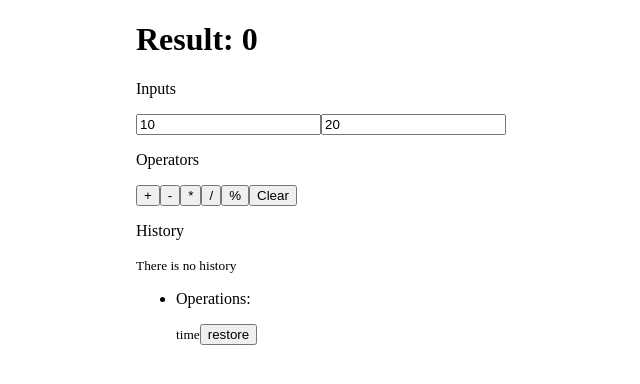
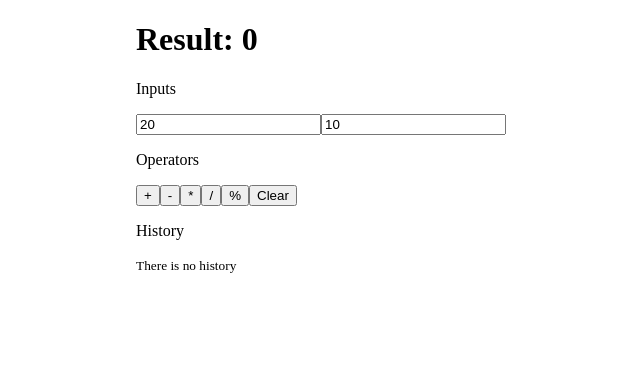
Before and after one commit to alaminsheikh01/JavaScript, a React (Create React App) app in the folder Basic React/data-demo/: page / in a window 1280 px wide. Shown: the top 384 px of the page, without its empty margins (188-828 px from the left). Built offline with nearby package versions, Linux system fonts and the light colour scheme.

Commit message:
bug fixed and complete the project

```diff
--- a/Basic React/data-demo/src/App.js
+++ b/Basic React/data-demo/src/App.js
@@ -1,4 +1,4 @@
-import { useState } from "react";
+import { useEffect, useState } from "react";
 
 function* generateId() {
   let id = 1;
@@ -7,18 +7,22 @@ function* generateId() {
   }
 }
 const genId = generateId();
-console.log(genId.next().value);
-console.log(genId.next().value);
-console.log(genId.next().value);
 
 const initialInputState = {
-  a: 10,
-  b: 20,
+  a: 20,
+  b: 10,
 };
 
 const App = () => {
   const [inputState, setInputState] = useState({ ...initialInputState });
   const [result, setResult] = useState(0);
+  const [histories, setHistories] = useState([]);
+  const [restoredHistory, setRestoredHistory] = useState(null);
+  // useEffect(() => {
+  //   if (restoredHistory != null) {
+  //     handleArithmethicOps(restoredHistory.operations);
+  //   }
+  // }, [inputState]);
 
   const handleChangeField = (e) => {
     setInputState({
@@ -37,15 +41,51 @@ const App = () => {
       ...initialInputState,
     });
     setResult(0);
+    setHistories([]);
   };
 
   const handleArithmethicOps = (operations) => {
+    if (!inputState.a || !inputState.b) {
+      alert("invalid input");
+      return;
+    }
+
     const f = new Function(
       "operations",
       `return ${inputState.a} ${operations}  ${inputState.b}`
     );
-    setResult(f(operations));
+    const result = f(operations);
+    setResult(result);
     // setResult(eval(`${inputState.a} ${operations} ${inputState.b}`));
+
+    const history = {
+      id: genId.next().value,
+      inputs: { ...inputState },
+      operations,
+      result,
+      date: new Date(),
+    };
+
+    setHistories([history, ...histories]);
+  };
+
+  const generateHistory = (operations, result) => {
+    const history = {
+      id: genId.next().value,
+      inputs: { ...inputState },
+      operations,
+      result,
+      date: new Date(),
+    };
+
+    setHistories([history, ...histories]);
+  };
+
+  const handleRestore = (historyItem) => {
+    setInputState({ ...historyItem.inputs });
+    setResult(historyItem.result);
+    setRestoredHistory(historyItem);
+    // handleArithmethicOps(historyItem.operations);
   };
 
   return (
@@ -78,16 +118,37 @@ const App = () => {
       </div>
       <div>
         <p>History</p>
+        {histories.length === 0 ? (
           <p>
             <small>There is no history</small>
           </p>
+        ) : (
           <ul>
-          <li>
-            <p>Operations: </p>
-            <small>time</small>
-            <button>restore</button>
+            {histories.map((historyItem) => (
+              <li key={historyItem.id}>
+                <p>
+                  Operations: {historyItem.inputs.a} {historyItem.operations}{" "}
+                  {historyItem.inputs.b}
+                </p>
+                <p>Result: {historyItem.result}</p>
+                <small>
+                  {historyItem.date.toLocaleDateString()}
+                  {" -> "}
+                  {historyItem.date.toLocaleTimeString()}
+                </small>
+                <button
+                  onClick={() => handleRestore(historyItem)}
+                  disabled={
+                    restoredHistory != null &&
+                    restoredHistory.id === historyItem.id
+                  }
+                >
+                  restore
+                </button>
               </li>
+            ))}
           </ul>
+        )}
       </div>
     </div>
   );
```
Lines whose indentation alone changed are shown as unchanged.
